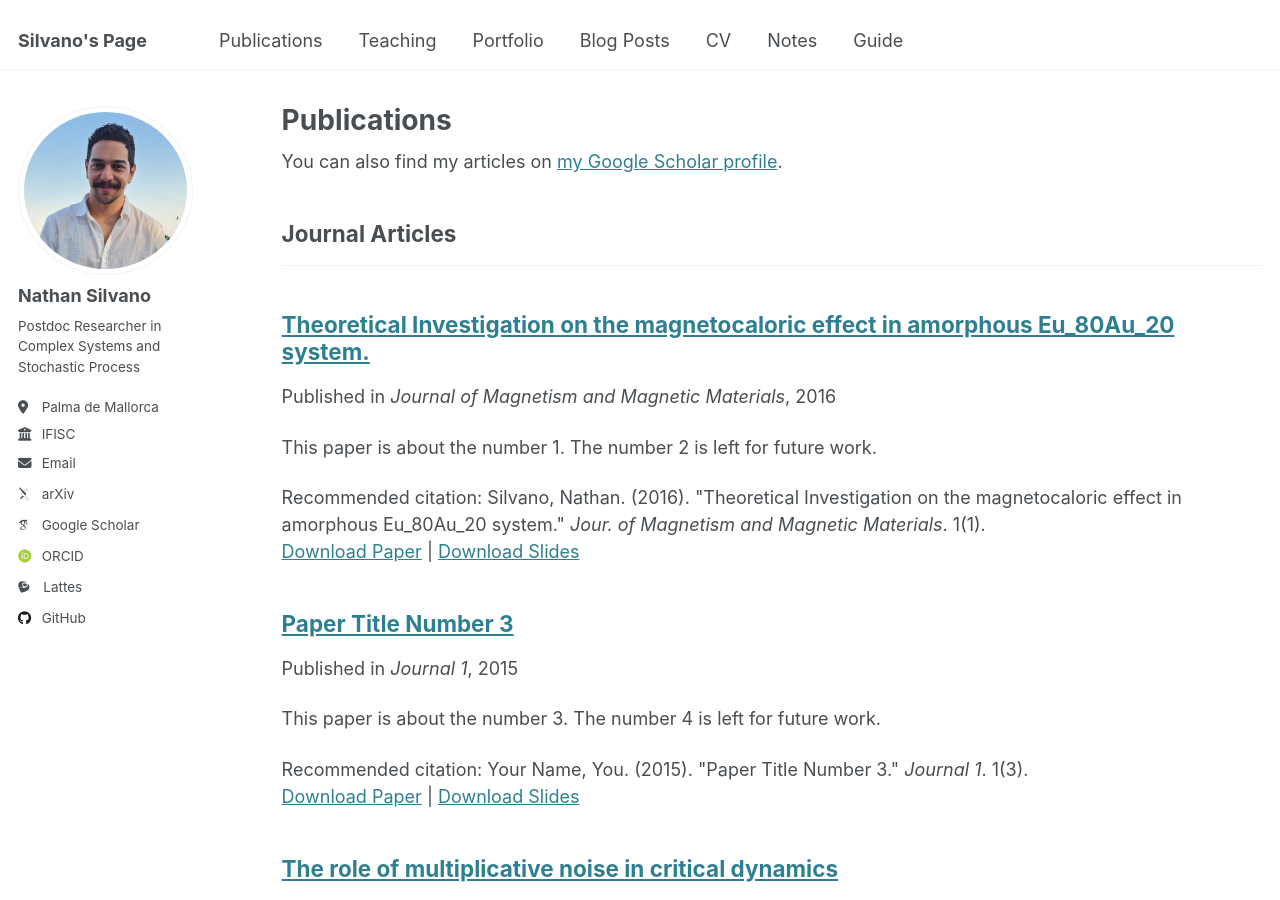
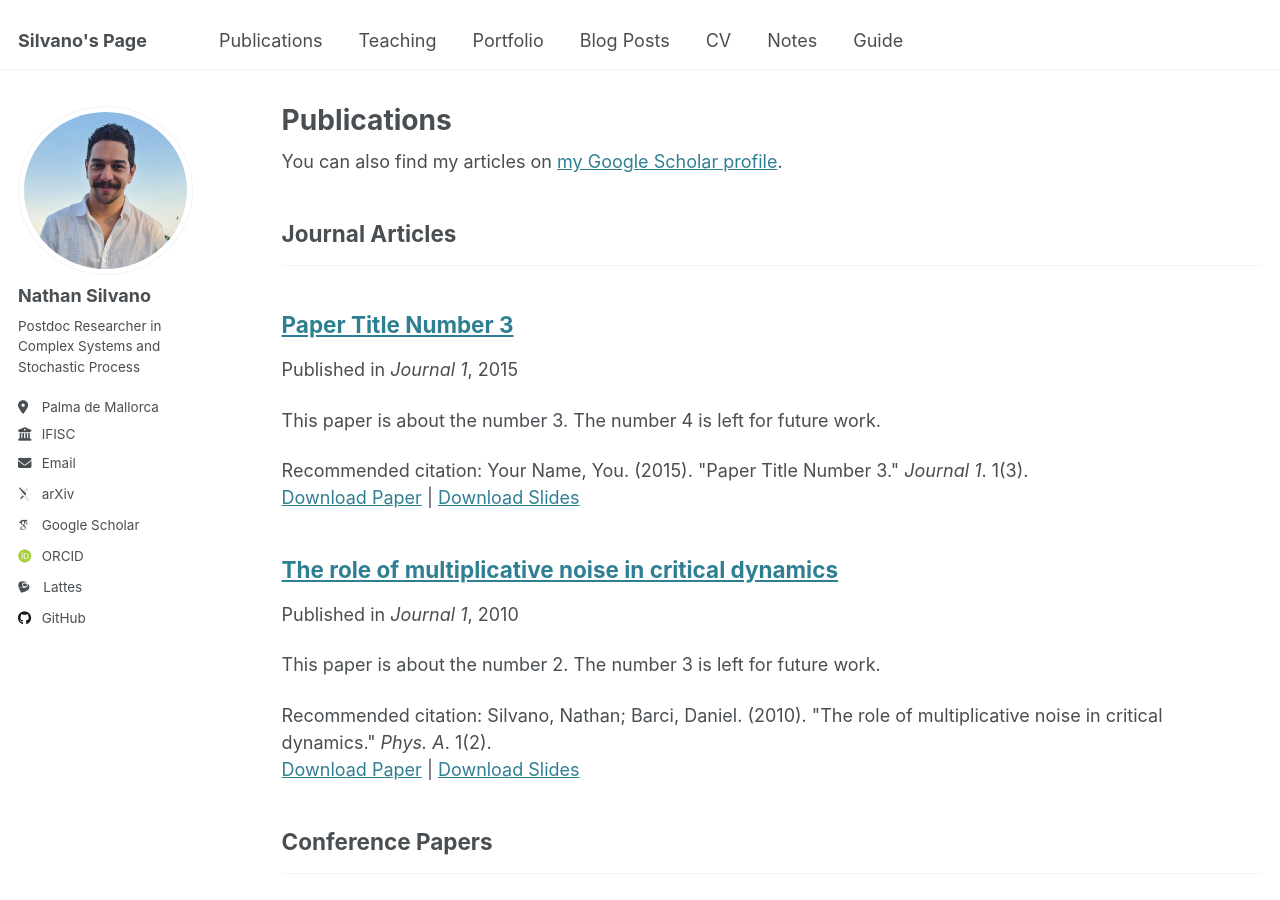
Before and after one commit to Jaegg3rNat/Jaegg3rNat.github.io, a Jekyll site: the page built from _pages/publications.html, in a window 1280 px wide and 900 px high. Built offline with Jekyll 4.4.1, drawn with Linux system fonts in a browser that asks for light colours; some web fonts are replaced; some of the changed lines change nothing that is shown.

Commit message:
Update 2009-10-01-paper-title-number-1.md

```diff
--- a/_publications/2009-10-01-paper-title-number-1.md
+++ b/_publications/2009-10-01-paper-title-number-1.md
@@ -1,8 +1,8 @@
 ---
 title: "Theoretical Investigation on the magnetocaloric effect in amorphous Eu_80Au_20 system."
 collection: publications
-category: manuscripts
-permalink: /publication/2009-10-01-paper-title-number-1
+category: manuscripts/2016  # This groups the publication under "Journal Articles" → "2016"
+permalink: /publication/2016-paper-magnetocaloric-effect
 excerpt: 'This paper is about the number 1. The number 2 is left for future work.'
 date: 2016-01-01
 venue: 'Journal of Magnetism and Magnetic Materials'
@@ -10,5 +10,3 @@
 paperurl: 'https://doi.org/10.1016/j.jmmm.2016.04.044'
 citation: 'Silvano, Nathan. (2016). &quot;Theoretical Investigation on the magnetocaloric effect in amorphous Eu_80Au_20 system.&quot; <i>Jour. of Magnetism and Magnetic Materials</i>. 1(1).'
 ---
-
-The contents above will be part of a list of publications, if the user clicks the link for the publication than the contents of section will be rendered as a full page, allowing you to provide more information about the paper for the reader. When publications are displayed as a single page, the contents of the above "citation" field will automatically be included below this section in a smaller font.
```
